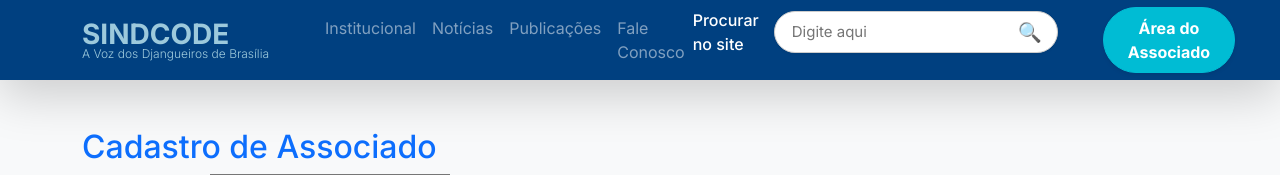
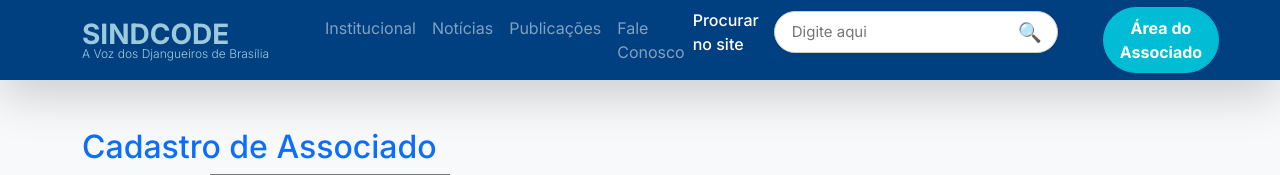
Before and after one commit to Lucast34/SindCode, a Django app: page /cadastro in a window 1280 px wide. Shown: the top 175 px of the page. Run offline with Django 4.2, Linux system fonts and the light colour scheme.

Commit message:
Small update

```diff
--- a/templates/noticias/partials/_header.html
+++ b/templates/noticias/partials/_header.html
@@ -34,7 +34,7 @@
                     </div>
                 </form>
                 <!-- Botão de Acesso - Cor de Destaque -->
-                <a href="#" class="btn btn-info text-white fw-bold rounded-pill shadow-sm py-2 px-4">Área do
+                <a href="{% url 'login' %}" class="btn btn-info text-white fw-bold rounded-pill shadow-sm py-2 px-3">Área do
                     Associado</a>
             </div>
         </nav>
```
